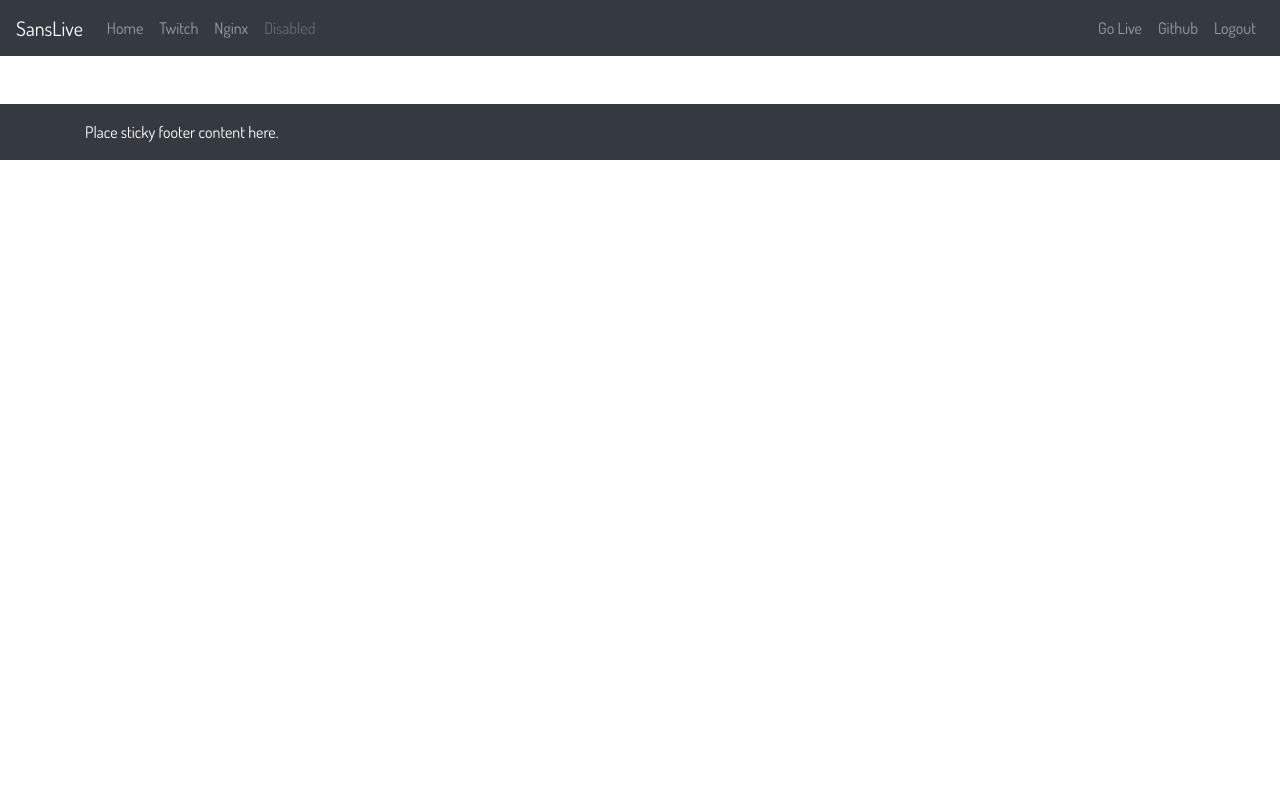
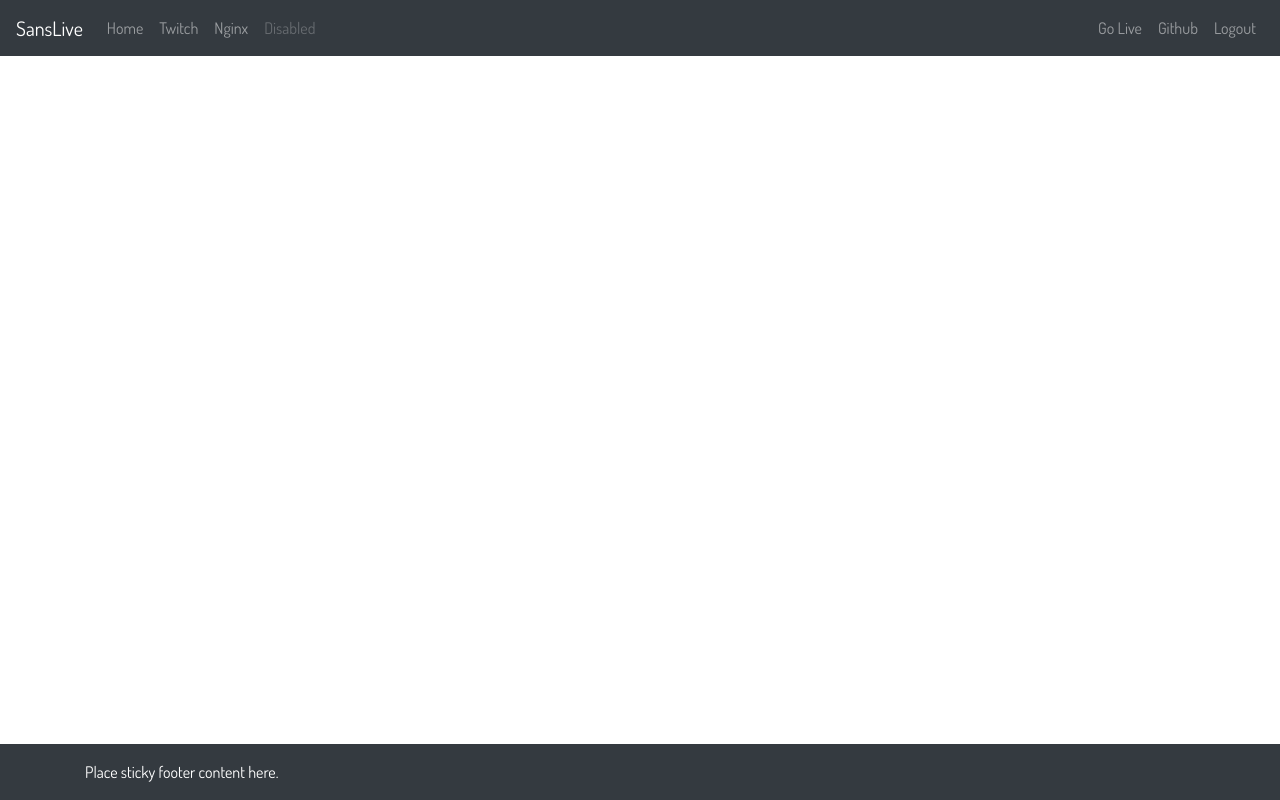
Before and after one commit to sanstwy27/LiveStreamClient, a React (Create React App) app: page / in a window 1280 px wide. Built offline with nearby package versions, Linux system fonts and the light colour scheme.

Commit message:
add Home (TODO)

```diff
--- a/src/App.js
+++ b/src/App.js
@@ -2,6 +2,7 @@ import React, { Component } from 'react';
 import {Router, Route} from 'react-router-dom';
 
 import Navbar from './components/Navbar';
+import Home from './components/Home';
 import LiveStreams from './components/LiveStreams';
 import TwitchPlayer from './components/player/TwitchPlayer';
 import NginxPlayer from './components/player/NginxPlayer';
@@ -14,6 +15,11 @@ class App extends Component {
       <Router history={customHistory} >
           <div>
               <Navbar/>
+
+              <Route exact path="/" render={props => (
+                  <Home {...props} />
+              )}/>
+
               <Route exact path="/twitch" render={props => (
                   <LiveStreams app={"twitch"} {...props} />
               )}/>
--- /dev/null
+++ b/src/components/Home.js
@@ -0,0 +1,13 @@
+import React, { Component } from 'react';
+import '../css/Home.scss'
+
+class Home extends Component {
+    render() {
+        return(
+            <div className={"home-container"}>
+            </div>
+        );
+    }
+}
+
+export default Home;
--- /dev/null
+++ b/src/css/Home.scss
@@ -0,0 +1,4 @@
+.home-container {
+    position: relative;
+    min-height: calc(100vh - 160px);
+}
```
